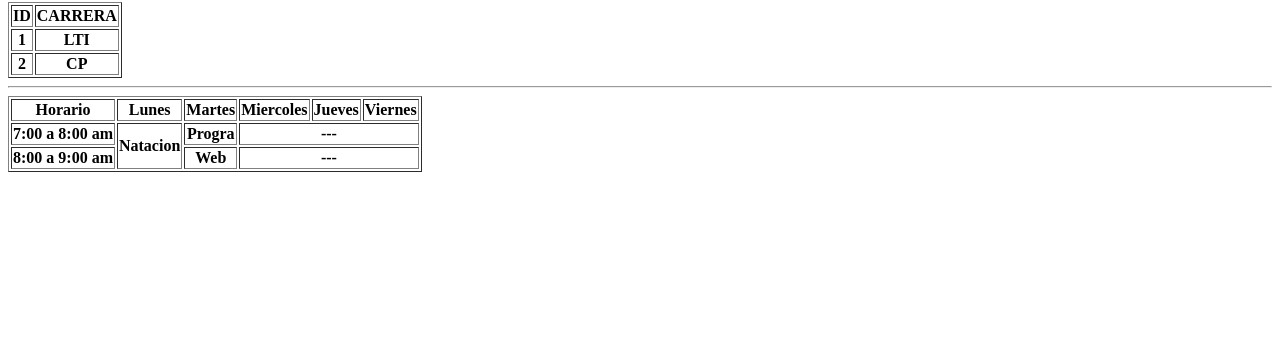
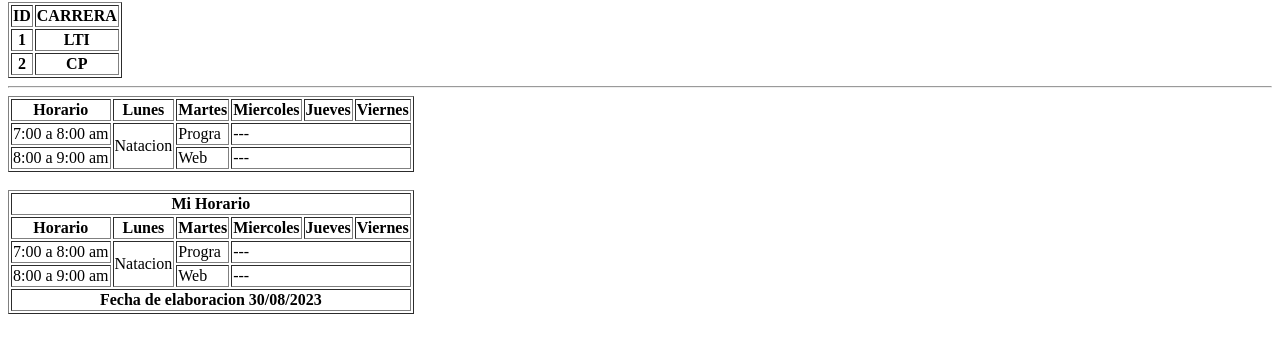
Before and after one commit to laxus0101/Practica_Gpo51_30_08_2023, a plain HTML site: page index.html in a window 1280 px wide. Shown: the part 78-428 px from the top of the page. Drawn offline with Linux system fonts and the light colour scheme.

Commit message:
creacion de tablas con etiquetas Tbody,Thead y Tfoot

```diff
--- a/index.html
+++ b/index.html
@@ -6,7 +6,9 @@
     <title>Practica</title>
 </head>
 <body>
+
     <h1>Tablas html</h1>
+
     <table border="1">
         <tr>
             <th>
@@ -24,6 +26,7 @@
         </TR>
     </table>
     <hr>
+
  <!-- nueva tabla -->
 
  <table border="1">
@@ -37,18 +40,57 @@
     </tr>
 
     <tr>
-            <th>7:00 a 8:00 am</th>
-            <th rowspan="2">Natacion</th>
-            <th>Progra</th>
-            <th colspan="3">---</th>
+        <td>7:00 a 8:00 am</td>
+        <td rowspan="2">Natacion</td>
+        <td>Progra</td>
+        <td colspan="3">---</td>
     </tr>
 
     <tr>
-            <th>8:00 a 9:00 am</th>
-            <th>Web</th>
-            <th colspan="3">---</th>
+        <td>8:00 a 9:00 am</td>
+        <td>Web</td>
+        <td colspan="3">---</td>
     </tr>
 
 </table>
+
+    <!-- nueva  con etiquetas Tbody, thead y tfoot -->
+<br>
+    <table border="1">
+        <thead>
+            <tr>
+                <th colspan="6">Mi Horario</th>
+            </tr>
+        <tr>
+            <th>Horario</th>
+            <th>Lunes</th>
+            <th>Martes</th>
+            <th>Miercoles</th>
+            <th>Jueves</th>
+            <th>Viernes</th>
+        </tr>
+    </thead>
+
+        <tbody>
+            <tr>
+                <td>7:00 a 8:00 am</td>
+                <td rowspan="2">Natacion</td>
+                <td>Progra</td>
+                <td colspan="3">---</td>
+            </tr>
+            <tr>
+                <td>8:00 a 9:00 am</td>
+                <td>Web</td>
+                <td colspan="3">---</td>
+            </tr>
+        </tbody>
+        <tfoot>
+            <tr>
+                <th colspan="6">Fecha de elaboracion 30/08/2023</th>
+            </tr>
+        </tfoot>
+
+    </table>
+
 </body>
 </html>
```
Lines whose indentation alone changed are shown as unchanged.
